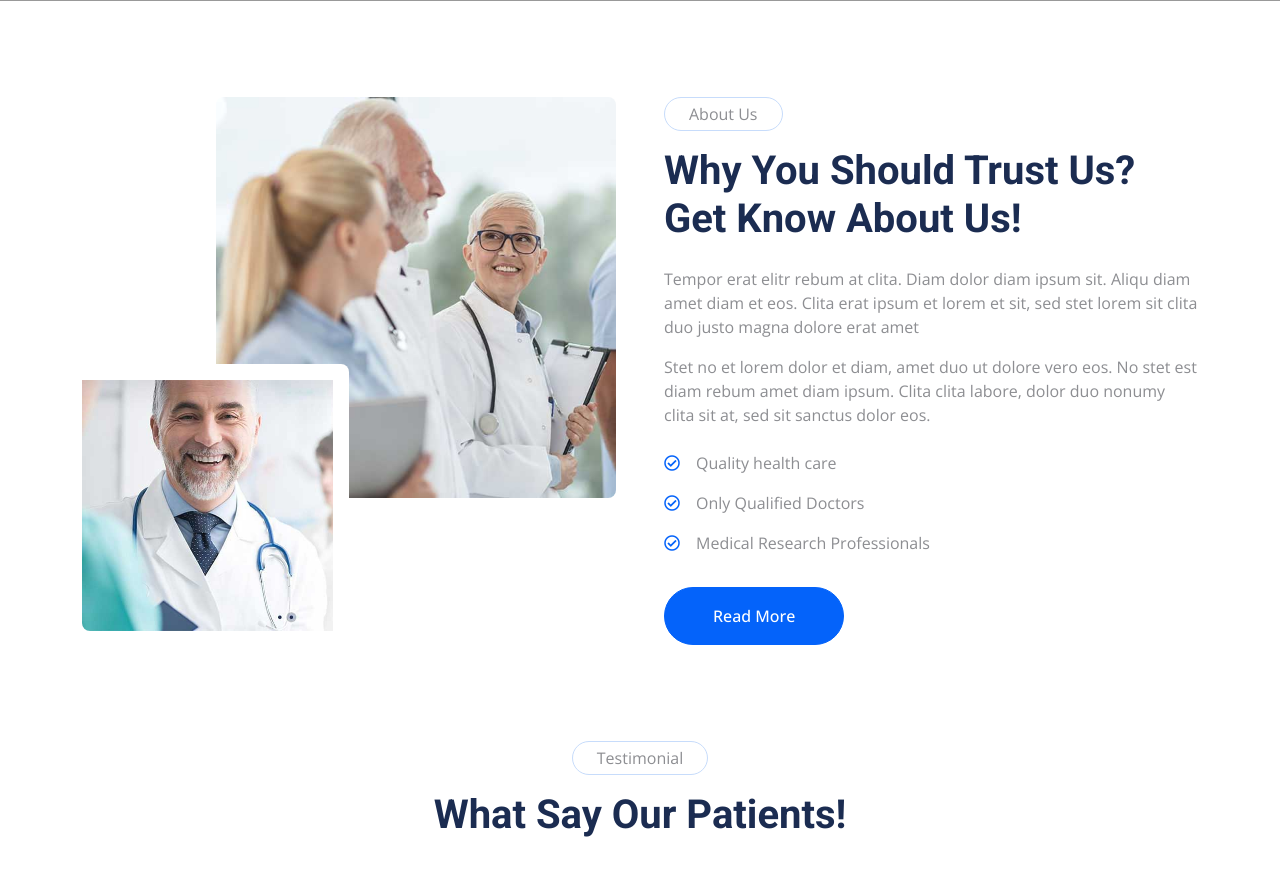
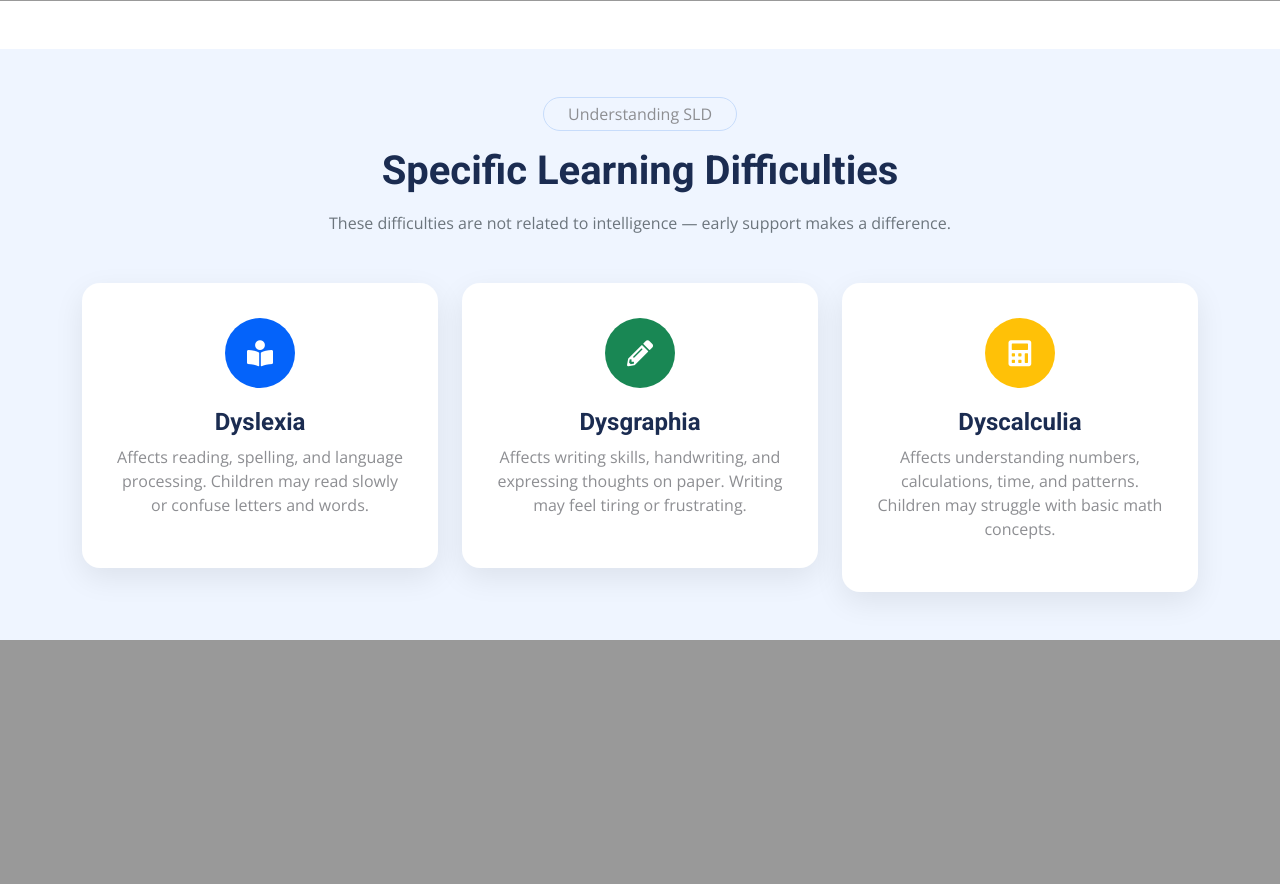
Before and after one commit to Adhimac/SLD-Mindloom, a Django app: page / in a window 1280 px wide. Shown: the part 880-1764 px from the top of the page. After the commit the page ends 1520 px from the top, so only its background shows below. Run offline with Django 5.2, Linux system fonts and the light colour scheme; some libraries are stand-ins or nearby versions.

Commit message:
last-push

```diff
--- a/sld/template/index.html
+++ b/sld/template/index.html
@@ -4,53 +4,68 @@
 
 <head>
     <meta charset="utf-8">
-    <title>MindLoom-The SLD Analyser</title>
+    <title>MindLoom - The SLD Analyser</title>
     <meta content="width=device-width, initial-scale=1.0" name="viewport">
-    <meta content="" name="keywords">
-    <meta content="" name="description">
 
-    <!-- Favicon -->
-    <link href="img/favicon.ico" rel="icon">
-
-    <!-- Google Web Fonts -->
+    <!-- Google Fonts -->
     <link rel="preconnect" href="https://fonts.googleapis.com">
     <link rel="preconnect" href="https://fonts.gstatic.com" crossorigin>
     <link href="https://fonts.googleapis.com/css2?family=Open+Sans:wght@400;500&family=Roboto:wght@500;700;900&display=swap" rel="stylesheet">
 
-    <!-- Icon Font Stylesheet -->
+    <!-- Icons -->
     <link href="https://cdnjs.cloudflare.com/ajax/libs/font-awesome/5.10.0/css/all.min.css" rel="stylesheet">
     <link href="https://cdn.jsdelivr.net/npm/bootstrap-icons@1.4.1/font/bootstrap-icons.css" rel="stylesheet">
 
-    <!-- Libraries Stylesheet -->
-    <link href="{% static 'lib/animate/animate.min.css'%}" rel="stylesheet">
-    <link href="{% static 'lib/owlcarousel/assets/owl.carousel.min.css'%}" rel="stylesheet">
-    <link href="{% static 'lib/tempusdominus/css/tempusdominus-bootstrap-4.min.css'%}" rel="stylesheet" />
+    <!-- Libraries -->
+    <link href="{% static 'lib/animate/animate.min.css' %}" rel="stylesheet">
+    <link href="{% static 'css/bootstrap.min.css' %}" rel="stylesheet">
+    <link href="{% static 'css/style.css' %}" rel="stylesheet">
 
-    <!-- Customized Bootstrap Stylesheet -->
-    <link href="{% static 'css/bootstrap.min.css'%}" rel="stylesheet">
+    <!-- Custom Styles -->
+    <style>
+        .back-button {
+            display: inline-flex;
+            align-items: center;
+            font-weight: 600;
+            color: #0d6efd;
+            text-decoration: none;
+            transition: all 0.3s ease;
+        }
+        .back-button:hover {
+            transform: translateX(-5px);
+            color: #084298;
+        }
 
-    <!-- Template Stylesheet -->
-    <link href="{% static 'css/style.css'%}" rel="stylesheet">
+        .sld-card {
+            background: #ffffff;
+            padding: 35px 30px;
+            border-radius: 18px;
+            text-align: center;
+            box-shadow: 0 10px 30px rgba(0,0,0,0.08);
+            transition: all 0.35s ease;
+        }
+        .sld-card:hover {
+            transform: translateY(-12px);
+            box-shadow: 0 20px 45px rgba(0,0,0,0.15);
+        }
+        .sld-icon {
+            width: 70px;
+            height: 70px;
+            border-radius: 50%;
+            display: flex;
+            align-items: center;
+            justify-content: center;
+            margin: 0 auto 20px;
+            color: #fff;
+            font-size: 26px;
+        }
+    </style>
 </head>
 
 <body>
-    <!-- Spinner Start -->
-    <div id="spinner" class="show bg-white position-fixed translate-middle w-100 vh-100 top-50 start-50 d-flex align-items-center justify-content-center">
-        <div class="spinner-grow text-primary" style="width: 3rem; height: 3rem;" role="status">
-            <span class="sr-only">Loading...</span>
-        </div>
-    </div>
-    <!-- Spinner End -->
 
-
-
-    <!-- Topbar Start -->
-
-    <!-- Topbar End -->
-
-
-      <!-- Navbar Start -->
-    <nav class="navbar navbar-expand-lg bg-white navbar-light sticky-top p-0 wow fadeIn" data-wow-delay="0.1s">
+<!-- Navbar -->
+<nav class="navbar navbar-expand-lg bg-white navbar-light sticky-top p-0 wow fadeIn">
     <a href="index.html" class="navbar-brand d-flex align-items-center px-4 px-lg-5">
         <h1 class="m-0 text-primary">MindLoom</h1>
     </a>
@@ -59,162 +74,100 @@
     </button>
     <div class="collapse navbar-collapse" id="navbarCollapse">
         <div class="navbar-nav ms-auto p-4 p-lg-0">
-                <a href="index.html" class="nav-item nav-link active">Home</a>
             <a href="user/About" class="nav-item nav-link">About</a>
             <a href="P_admin/Admin_login" class="nav-item nav-link">Admin</a>
-                {% comment %} <div class="nav-item dropdown">
-                     <a href="#" class="nav-link dropdown-toggle" data-bs-toggle="dropdown">Pages</a>
-                  <div class="dropdown-menu rounded-0 rounded-bottom m-0">
-                        <a href="feature.html" class="dropdown-item">Feature</a>
-                        <a href="team.html" class="dropdown-item">Our Doctor</a>
-                        <a href="appointment.html" class="dropdown-item"></a>
-                        <a href="testimonial.html" class="dropdown-item">Testimonial</a>
-                        <a href="404.html" class="dropdown-item">404 Page</a>
-                    </div> {% endcomment %}
+            <a href="doctor/doctorlogin" class="nav-item nav-link">Doctor</a>
         </div>
-                <a href="doctor/doctorlogin" class="nav-item nav-link">DOCTOR</a>
-            </div>
-            <a href="user/userlogin" class="btn btn-primary rounded-0 py-4 px-lg-5 d-none d-lg-block">USER<i class="fa fa-arrow-right"></i></a>
+        <a href="user/userlogin" class="btn btn-primary rounded-0 py-4 px-lg-5 d-none d-lg-block">
+            User <i class="fa fa-arrow-right"></i>
+        </a>
     </div>
 </nav>
-    <!-- Navbar End -->
 
 
-    <!-- Header Start -->
+
+<!-- Header -->
 <div class="container-fluid header p-0 mb-5 position-relative">
-
-    <!-- Background Video -->
     <video class="w-100" autoplay muted loop playsinline
         style="object-fit: cover; height: 100vh; filter: brightness(0.6);">
         <source src="{% static 'videos/H-1.mp4' %}" type="video/mp4">
-        Your browser does not support the video tag.
     </video>
-
-    <!-- Dark Overlay -->
-    <div class="position-absolute top-0 start-0 w-100 h-100"
-        style="background: rgba(0, 0, 0, 0.4);"></div>
-
-    <!-- Centered Text Content -->
+    <div class="position-absolute top-0 start-0 w-100 h-100" style="background: rgba(0,0,0,0.4);"></div>
     <div class="position-absolute top-50 start-50 translate-middle text-center text-white px-4">
-        <h1 class="display-3 fw-bold mb-3 text-primary">Welcome to<span class="text-info">MindLoom</span></h1>
-        <p class="lead mb-4" style="max-width: 600px; margin: 0 auto;">
-            Good health is not something we can buy — it’s a precious gift we nurture every day.
+        <h1 class="display-3 fw-bold mb-3 text-primary">
+            Welcome to <span class="text-info">MindLoom</span>
+        </h1>
+        <p class="lead mb-4">
+            Supporting early understanding of learning differences.
         </p>
-
+    </div>
 </div>
 
+<!-- SLD Section -->
+<div class="container-xxl py-5 bg-light">
+    <div class="container">
+        <div class="text-center mb-5 wow fadeInUp">
+            <p class="d-inline-block border rounded-pill py-1 px-4">Understanding SLD</p>
+            <h1 class="mb-3">Specific Learning Difficulties</h1>
+            <p class="text-muted">
+                These difficulties are not related to intelligence — early support makes a difference.
+            </p>
         </div>
 
-    <!-- Header End -->
-
-
-    <!-- About Start -->
-    <div class="container-xxl py-5">
-        <div class="container">
-            <div class="row g-5">
-                <div class="col-lg-6 wow fadeIn" data-wow-delay="0.1s">
-                    <div class="d-flex flex-column">
-                        <img class="img-fluid rounded w-75 align-self-end" src="{% static 'img/about-1.jpg'%}" alt="">
-                        <img class="img-fluid rounded w-50 bg-white pt-3 pe-3" src="{% static 'img/about-2.jpg'%}" alt="" style="margin-top: -25%;">
+        <div class="row g-4">
+            <div class="col-lg-4 wow fadeInUp">
+                <div class="sld-card">
+                    <div class="sld-icon bg-primary">
+                        <i class="fa fa-book-reader"></i>
+                    </div>
+                    <h4>Dyslexia</h4>
+                    <p>
+                        Affects reading, spelling, and language processing. Children may read slowly
+                        or confuse letters and words.
+                    </p>
                 </div>
             </div>
-                <div class="col-lg-6 wow fadeIn" data-wow-delay="0.5s">
-                    <p class="d-inline-block border rounded-pill py-1 px-4">About Us</p>
-                    <h1 class="mb-4">Why You Should Trust Us? Get Know About Us!</h1>
-                    <p>Tempor erat elitr rebum at clita. Diam dolor diam ipsum sit. Aliqu diam amet diam et eos. Clita erat ipsum et lorem et sit, sed stet lorem sit clita duo justo magna dolore erat amet</p>
-                    <p class="mb-4">Stet no et lorem dolor et diam, amet duo ut dolore vero eos. No stet est diam rebum amet diam ipsum. Clita clita labore, dolor duo nonumy clita sit at, sed sit sanctus dolor eos.</p>
-                    <p><i class="far fa-check-circle text-primary me-3"></i>Quality health care</p>
-                    <p><i class="far fa-check-circle text-primary me-3"></i>Only Qualified Doctors</p>
-                    <p><i class="far fa-check-circle text-primary me-3"></i>Medical Research Professionals</p>
-                    <a class="btn btn-primary rounded-pill py-3 px-5 mt-3" href="">Read More</a>
+
+            <div class="col-lg-4 wow fadeInUp" data-wow-delay="0.2s">
+                <div class="sld-card">
+                    <div class="sld-icon bg-success">
+                        <i class="fa fa-pencil-alt"></i>
+                    </div>
+                    <h4>Dysgraphia</h4>
+                    <p>
+                        Affects writing skills, handwriting, and expressing thoughts on paper.
+                        Writing may feel tiring or frustrating.
+                    </p>
                 </div>
             </div>
+
+            <div class="col-lg-4 wow fadeInUp" data-wow-delay="0.4s">
+                <div class="sld-card">
+                    <div class="sld-icon bg-warning">
+                        <i class="fa fa-calculator"></i>
                     </div>
-    </div>
-    <!-- About End -->
-
-
-    <!-- Service Start -->
-
-    <!-- Service End -->
-
-
-    <!-- Feature Start -->
-
-    <!-- Feature End -->
-
-
-    <!-- Team Start -->
-
-    <!-- Team End -->
-
-
-    <!-- Appointment Start -->
-
-    <!-- Appointment End -->
-
-
-    <!-- Testimonial Start -->
-    <div class="container-xxl py-5">
-        <div class="container">
-            <div class="text-center mx-auto mb-5 wow fadeInUp" data-wow-delay="0.1s" style="max-width: 600px;">
-                <p class="d-inline-block border rounded-pill py-1 px-4">Testimonial</p>
-                <h1>What Say Our Patients!</h1>
-            </div>
-            <div class="owl-carousel testimonial-carousel wow fadeInUp" data-wow-delay="0.1s">
-                <div class="testimonial-item text-center">
-                    <img class="img-fluid bg-light rounded-circle p-2 mx-auto mb-4" src="{% static 'img/vishak1.png'%}" style="width: 100px; height: 100px;">
-                    <div class="testimonial-text rounded text-center p-4">
-                        <p></p>
-                        <h5 class="mb-1">Visakh</h5>
-                        <span class="fst-italic">I'm glad that i found this app through my friend Indrajith,he also gone through this app for consultaion. Now i can dream big in my career thanks to the people who made this app to empower children like us.</span>
-                    </div>
-                </div>
-                <div class="testimonial-item text-center">
-                    <img class="img-fluid bg-light rounded-circle p-2 mx-auto mb-4" src="{% static 'img/png'%}" style="width: 100px; height: 100px;">
-                    <div class="testimonial-text rounded text-center p-4">
-                        <p></p>
-                        <h5 class="mb-1">vyshnav</h5>
-                        <span class="fst-italic"></span>
-                    </div>
-                </div>
-                <div class="testimonial-item text-center">
-                    <img class="img-fluid bg-light rounded-circle p-2 mx-auto mb-4" src="{% static 'img/testimonial-3.jpg'%}" style="width: 100px; height: 100px;">
-                    <div class="testimonial-text rounded text-center p-4">
-                        <p>i am professional kudumbasree member my child was having disease this app helped my child to recover.</p>
-                        <h5 class="mb-1">vyshnav</h5>
-                        <span class="fst-italic">Profession</span>
+                    <h4>Dyscalculia</h4>
+                    <p>
+                        Affects understanding numbers, calculations, time, and patterns.
+                        Children may struggle with basic math concepts.
+                    </p>
                 </div>
             </div>
         </div>
     </div>
 </div>
-    <!-- Testimonial End -->
-
-
-    <!-- Footer Start -->
-
-    <!-- Footer End -->
-
 
 <!-- Back to Top -->
-    <a href="#" class="btn btn-lg btn-primary btn-lg-square rounded-circle back-to-top"><i class="bi bi-arrow-up"></i></a>
+<a href="#" class="btn btn-lg btn-primary btn-lg-square rounded-circle back-to-top">
+    <i class="bi bi-arrow-up"></i>
+</a>
 
-
-    <!-- JavaScript Libraries -->
+<!-- JS -->
 <script src="https://code.jquery.com/jquery-3.4.1.min.js"></script>
 <script src="https://cdn.jsdelivr.net/npm/bootstrap@5.0.0/dist/js/bootstrap.bundle.min.js"></script>
-    <script src="{% static 'lib/wow/wow.min.js'%}"></script>
-    <script src="{% static 'lib/easing/easing.min.js'%}"></script>
-    <script src="{% static 'lib/waypoints/waypoints.min.js'%}"></script>
-    <script src="{% static 'lib/counterup/counterup.min.js'%}"></script>
-    <script src="{% static 'lib/owlcarousel/owl.carousel.min.js'%}"></script>
-    <script src="{% static 'lib/tempusdominus/js/moment.min.js'%}"></script>
-    <script src="{% static 'lib/tempusdominus/js/moment-timezone.min.js'%}"></script>
-    <script src="{% static 'lib/tempusdominus/js/tempusdominus-bootstrap-4.min.js'%}"></script>
+<script src="{% static 'lib/wow/wow.min.js' %}"></script>
+<script src="{% static 'js/main.js' %}"></script>
+<script>new WOW().init();</script>
 
-    <!-- Template Javascript -->
-    <script src="{% static 'js/main.js'%}"></script>
 </body>
-
 </html>
```
Also changed, not shown: sld/template/User/userhome.html (+95 -48 lines), sld/template/p_admin/Admin_login.html (+27 -0 lines), sld/db.sqlite3. Lines whose indentation alone changed are shown as unchanged.
